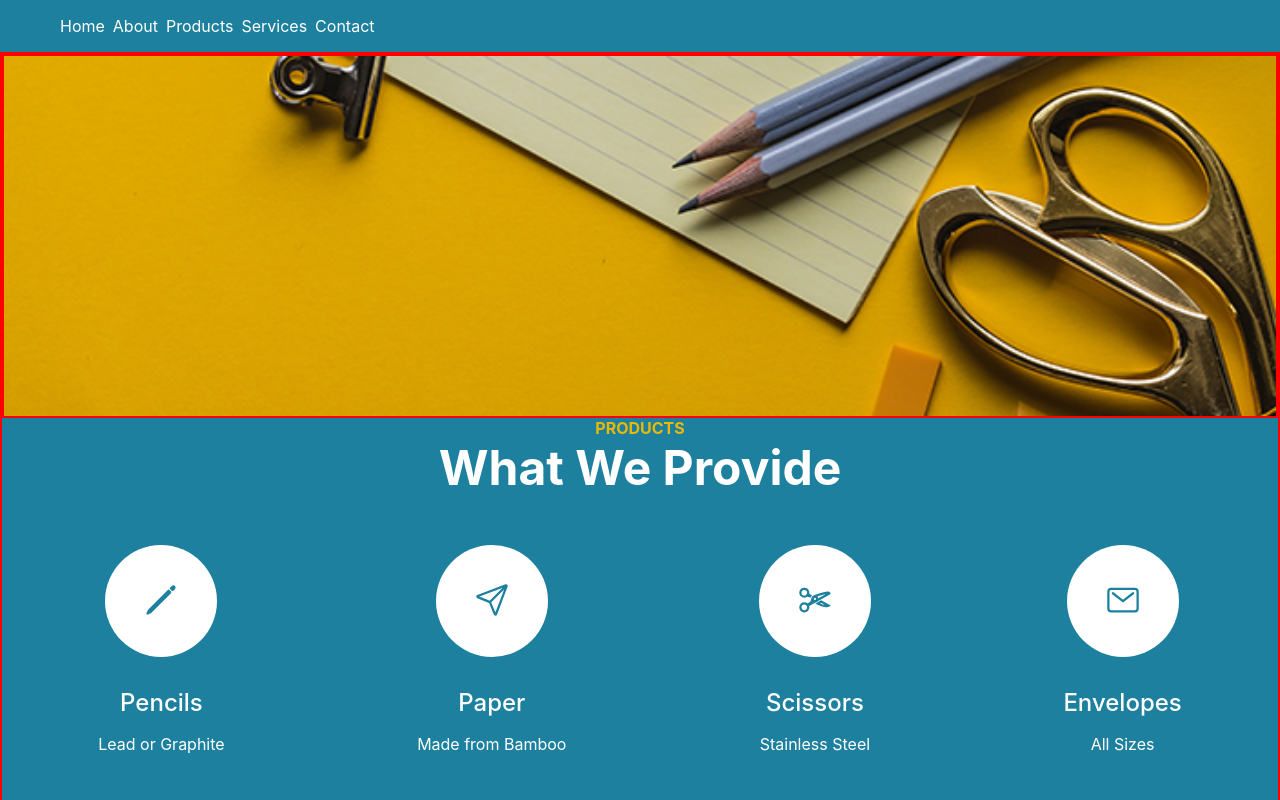
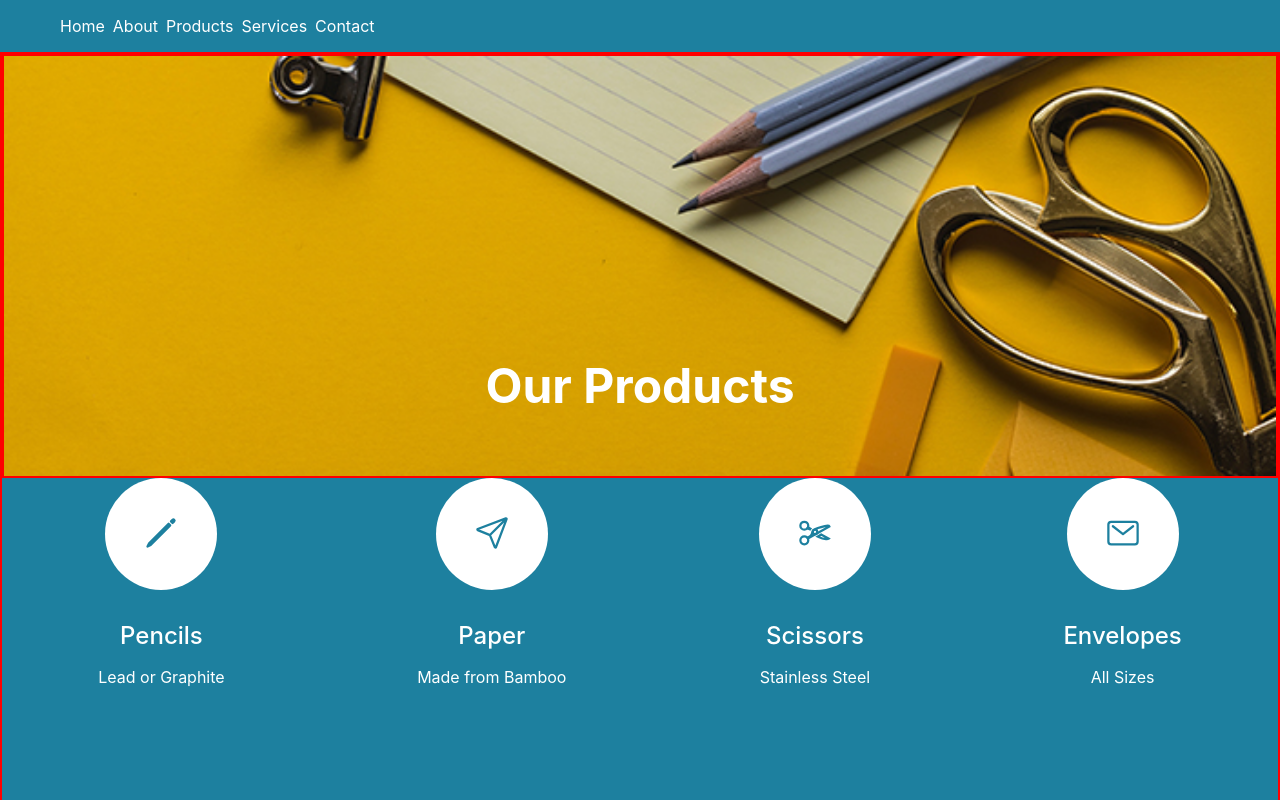
Before and after one commit to erferguson/PencilCo, a React (Create React App) app in the folder pencil-app/: page /products in a window 1280 px wide. Shown: the top 800 px of the page. Built offline with nearby package versions, Linux system fonts and the light colour scheme.

Commit message:
updated > About, heroImage & Products, heroImage vh

```diff
--- a/pencil-app/src/About/About.js
+++ b/pencil-app/src/About/About.js
@@ -1,9 +1,18 @@
 import React from 'react';
+import BackgroundHero from '../img/portfolio-4.jpg'
+
+const heroImage = {
+    backgroundImage: `url( ${BackgroundHero})`,
+    height: '15vh',
+    backgroundSize: "cover"
+}
 
 function About () {
     return (
         <div>
-            <h2>About</h2>
+            <header style={heroImage}>
+                <h2>About</h2>
+            </header>
         </div>
     )
 }
--- a/pencil-app/src/Products/Products.js
+++ b/pencil-app/src/Products/Products.js
@@ -5,7 +5,7 @@ import "./Products.css";
 
 const heroImage = {
   backgroundImage: `url( ${BackgroundHero})`,
-  height: "45vh",
+  height: "15vh",
   backgroundSize: "cover",
   border: "2px solid red",
   marginTop: "-120px"
@@ -14,9 +14,9 @@ const heroImage = {
 function Products() {
   return (
     <div className="products">
-      <div style={heroImage}></div>
-      <h3>Products</h3>
-      <h2>What We Provide</h2>
+      <header style={heroImage}>
+        <h2>Our Products</h2>
+      </header>
       <div className="row">
         <IconObj
           icon={icons[0].icon}
```
